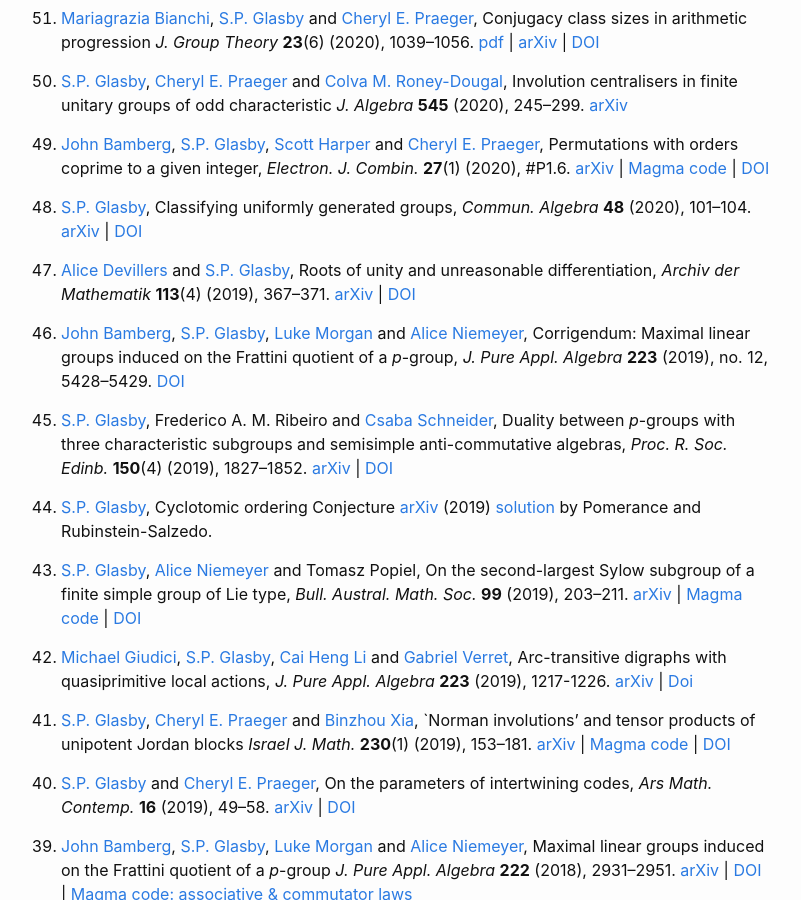
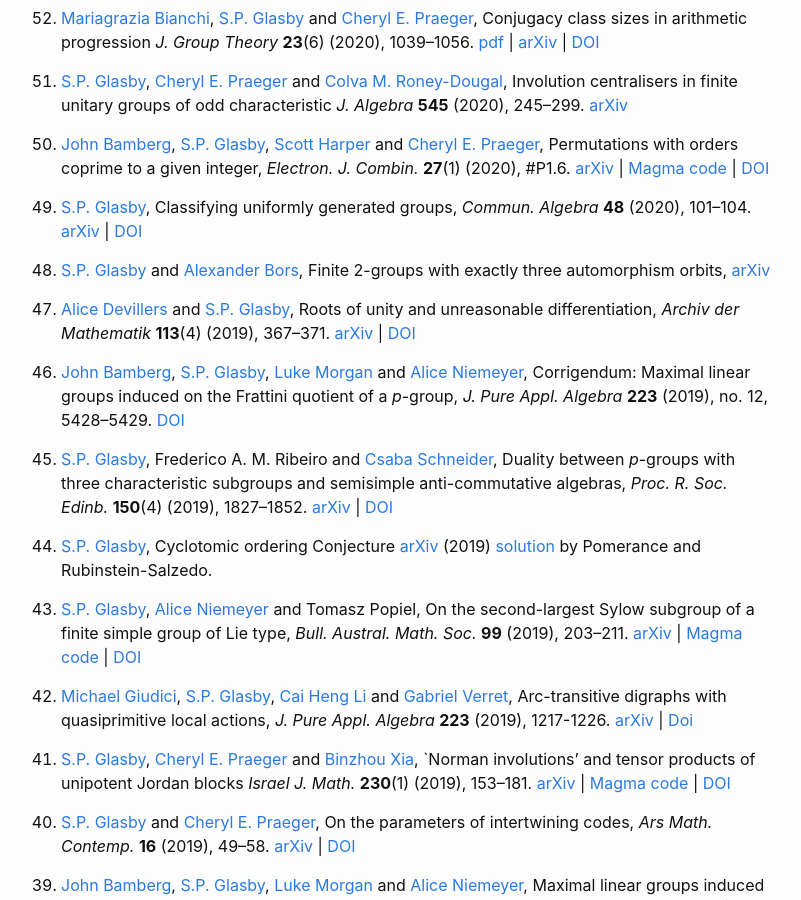
Before and after one commit to StephenGlasby/StephenGlasby.github.io, a Jekyll site: the page built from publications.md, in a window 1280 px wide and 900 px high, scrolled down 1250 px. Shown: the whole window, without its empty margins (239-1040 px from the left). Built offline with Jekyll 4.4.1, drawn with Linux system fonts in a browser that asks for light colours.

Commit message:
arXiv paper with Alex Bors

```diff
--- a/publications.md
+++ b/publications.md
@@ -150,6 +150,11 @@ Preprints of my (recent) papers are on [the arXiv](https://arxiv.org/a/glasby_s_
   *Commun. Algebra* **48** (2020), 101--104.
   [arXiv](https://arxiv.org/abs/1901.06480) |
   [DOI](https://doi.org/10.1080/00927872.2019.1632333)
+
+0. [S.P. Glasby](https://staffhome.ecm.uwa.edu.au/~00059629/) and
+  [Alexander Bors](https://alexanderbors.wordpress.com/),
+  Finite 2-groups with exactly three automorphism orbits,
+  [arXiv](https://arxiv.org/abs/2011.13016)
 
 0. [Alice Devillers](https://research-repository.uwa.edu.au/en/persons/alice-devillers) and
   [S.P. Glasby](https://staffhome.ecm.uwa.edu.au/~00059629/),
```
